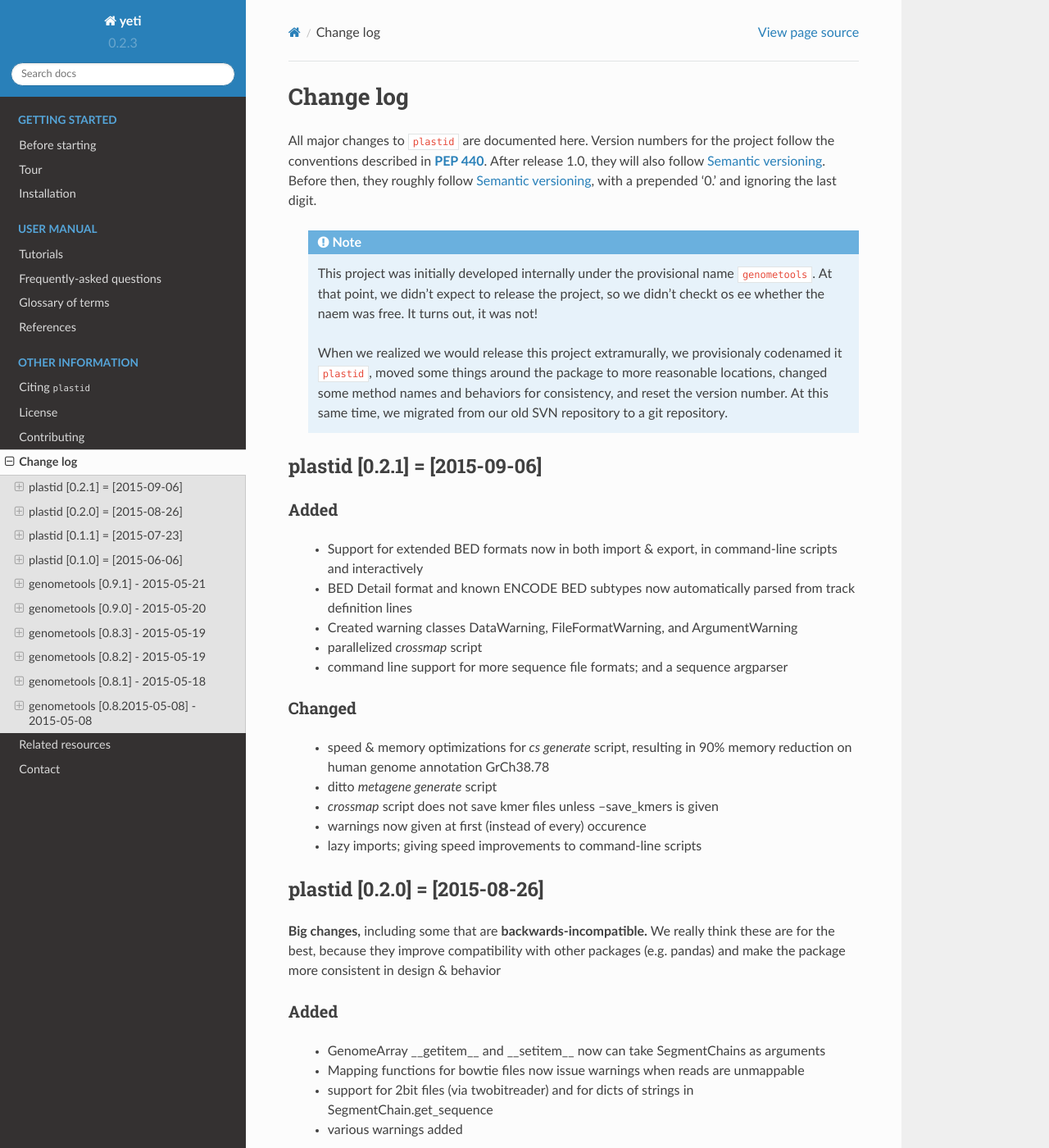
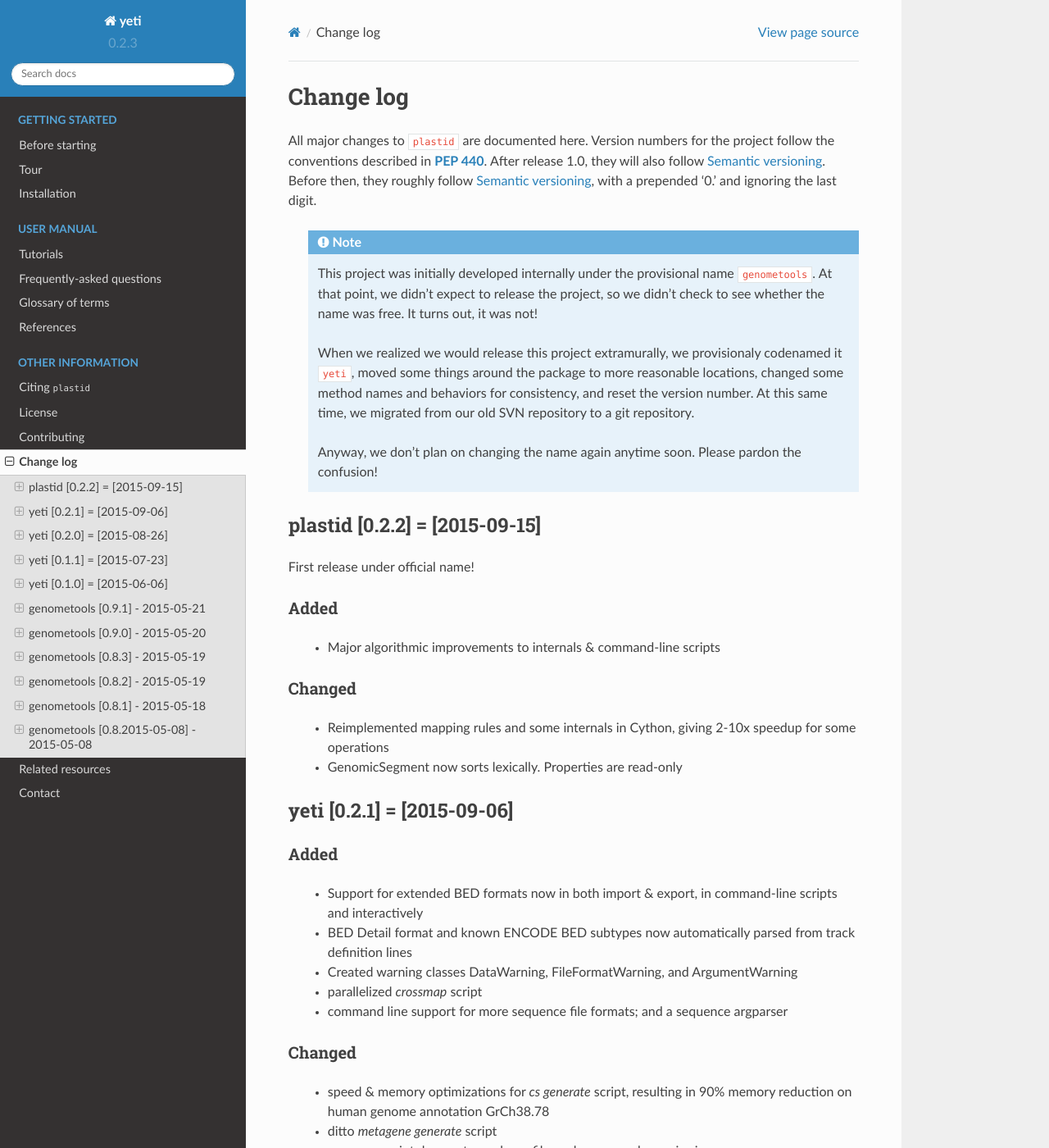
Before and after one commit to joshuagryphon/plastid, a Sphinx documentation site: the page built from docs/source/CHANGES.rst, in a window 1280 px wide and 1400 px high. Shown: the whole window at 82% size. Built offline with Sphinx 7.4.7 and the Read the Docs theme 2.0.0, drawn with Linux system fonts in a browser that asks for light colours; pages that are not in the unit, such as notebooks, are missing from menus; the version number is read from the project's files by our own code; some of the changed text lies outside the part shown.

Commit message:
updated changelog

```diff
--- a/docs/source/CHANGES.rst
+++ b/docs/source/CHANGES.rst
@@ -11,18 +11,36 @@ the last digit.
 
     This project was initially developed internally under the provisional
     name ``genometools``. At that point, we didn't expect to release the project,
-    so we didn't checkt os ee whether the naem was free. It turns out,
+    so we didn't check to see whether the name was free. It turns out,
     it was not!
 
     When we realized we would release this project extramurally, we provisionaly
-    codenamed it ``plastid``, moved some things around the package to more reasonable
+    codenamed it ``yeti``, moved some things around the package to more reasonable
     locations, changed some method names and behaviors for consistency, and reset
     the version number. At this same time, we migrated from our old SVN
     repository to a git repository.
 
+    Anyway, we don't plan on changing the name again anytime soon. Please pardon
+    the confusion!
 
 
-plastid [0.2.1] = [2015-09-06]
+
+plastid [0.2.2] = [2015-09-15]
+------------------------------
+First release under official name!
+
+Added
+.....
+  - Major algorithmic improvements to internals & command-line scripts
+
+Changed
+.......
+  - Reimplemented mapping rules and some internals in Cython,
+    giving 2-10x speedup for some operations
+  - GenomicSegment now sorts lexically. Properties are read-only
+
+
+yeti [0.2.1] = [2015-09-06]
 ---------------------------
 
 Added
@@ -45,7 +63,7 @@ Changed
   - lazy imports; giving speed improvements to command-line scripts
 
 
-plastid [0.2.0] = [2015-08-26]
+yeti [0.2.0] = [2015-08-26]
 ---------------------------
 **Big changes,** including some that are **backwards-incompatible.**
 We really think these are for the best, because they improve
@@ -77,7 +95,7 @@ Removed
   - ArrayTable class & tests
 
 
-plastid [0.1.1] = [2015-07-23]
+yeti [0.1.1] = [2015-07-23]
 ---------------------------
 
 Added
@@ -99,7 +117,7 @@ Changed
 
 Fixed
 .....
-  - Removed bug from :func:`plastid.bin.metagene.do_generate` that extended
+  - Removed bug from :func:`yeti.bin.metagene.do_generate` that extended
     maximal spanning windows past equivalence points in 3' directions.
     Added extra unit test cases to suit it.
   - GenomeHash can again accept GenomicSegments as parameters to __getitem__.
@@ -116,9 +134,9 @@ Removed
       - TagAlignReader
 
 
-plastid [0.1.0] = [2015-06-06]
+yeti [0.1.0] = [2015-06-06]
 ---------------------------
-First internal release of project under new codename, ``plastid``. Reset version
+First internal release of project under new codename, ``yeti``. Reset version
 number.
 
 Added
@@ -130,7 +148,7 @@ Added
 
 Changed
 .......
-  - Package renamed from ``genometools`` to its provisional codename ``plastid``
+  - Package renamed from ``genometools`` to its provisional codename ``yeti``
   - Reset version number to 0.1.0
   - Refactored existing readers to descent from AssembledFeatureReader
   - Migration from old SVN to GIT repo
@@ -143,9 +161,9 @@ Changed
         GenomicInterval                     GenomicSegment
         IVCollection                        SegmentChain
         NibbleMapFactory                    CenterMapFactory
-        genometools.genomics.ivtools        plastid.genomics.roitools
-        genometools.genomics.readers        plastid.readers
-        genometools.genomics.scriptlib      plastid.util.scriptlib
+        genometools.genomics.ivtools        yeti.genomics.roitools
+        genometools.genomics.readers        yeti.readers
+        genometools.genomics.scriptlib      yeti.util.scriptlib
         ==================================  ====================================
 
 
```
Also changed, not shown: CHANGES.rst (+7 -2 lines), plastid/__init__.py (+34 -0 lines).
